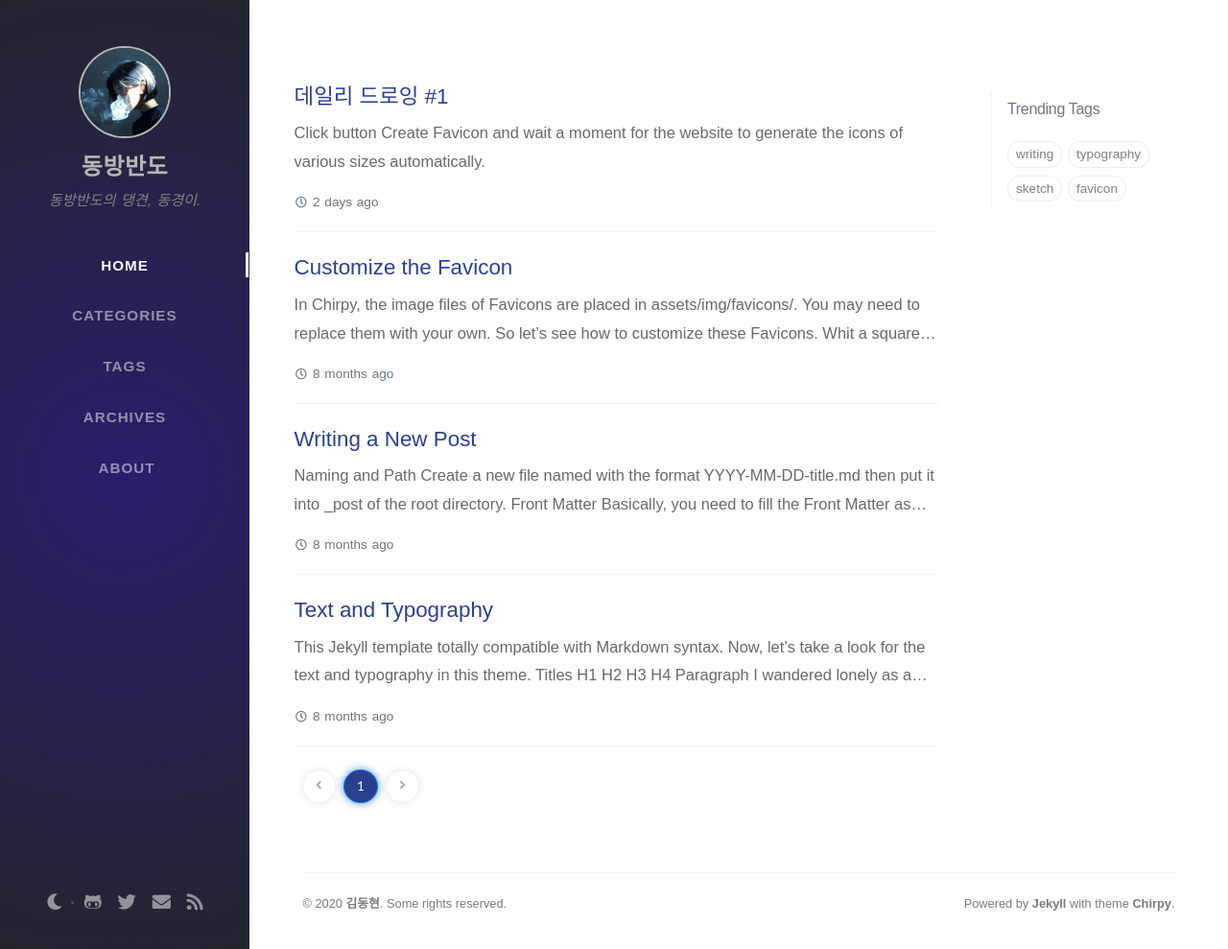
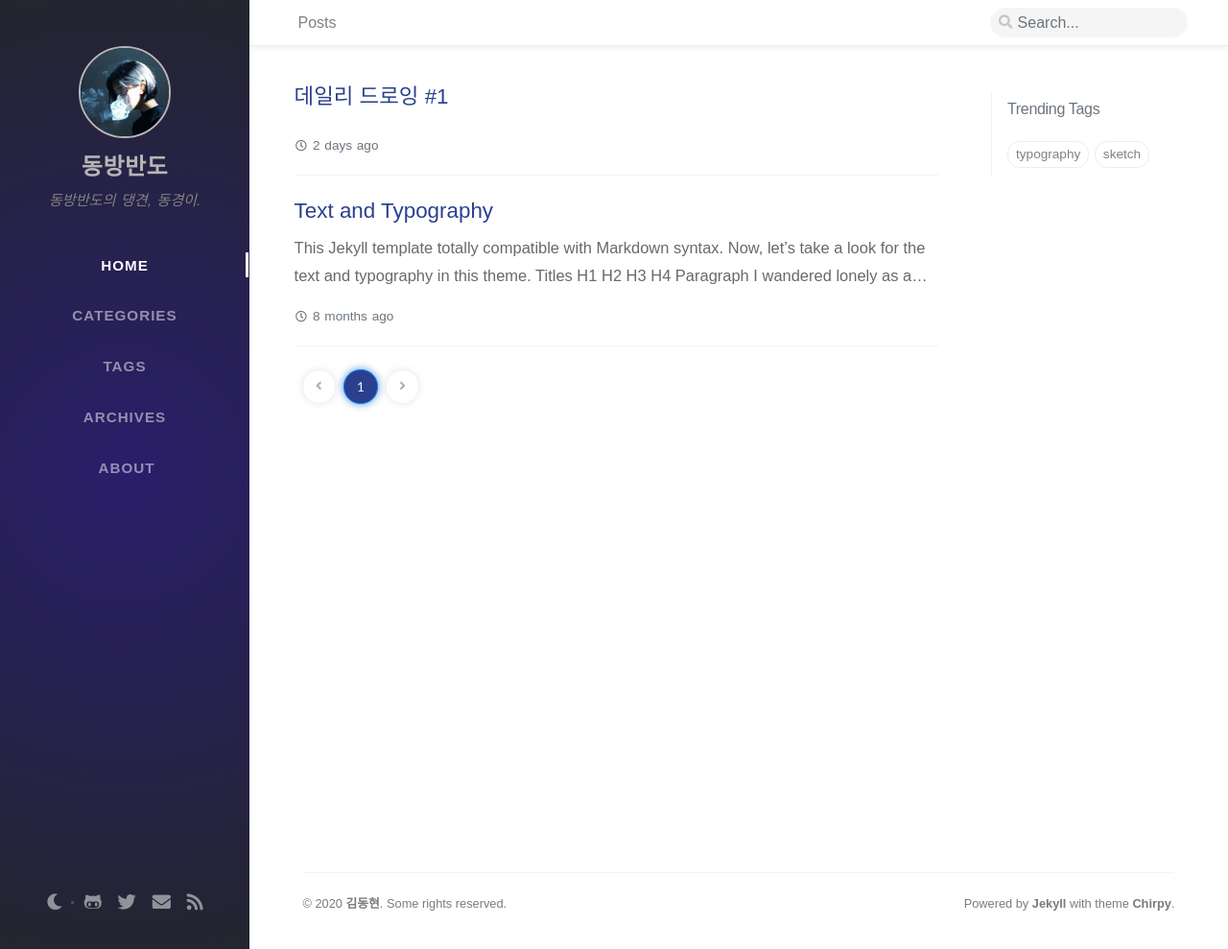
Before and after one commit to snoti151/snoti151.github.io, a Jekyll site: the page built from index.html, in a window 1280 px wide and 989 px high. Shown: the whole window at 96% size. Built offline with Jekyll 4.4.1, drawn with Linux system fonts in a browser that asks for light colours; nearby versions of some CDN libraries; some web fonts are replaced; the list of posts is cut into pages by our own code; comment, search, counter and statistics services are not loaded.

Commit message:
Posting-200406P03

````diff
--- a/_posts/2019-08-08-write-a-new-post.md
+++ /dev/null
@@ -1,131 +0,0 @@
----
-title: "Writing a New Post"
-date: 2019-08-08 14:10:00 +0800
-categories: [Blogging, Tutorial]
-tags: [writing]
----
-
-## Naming and Path
-
-Create a new file named with the format `YYYY-MM-DD-title.md` then put it into `_post` of the root directory.
-
-## Front Matter
-
-Basically, you need to fill the [Front Matter](https://jekyllrb.com/docs/front-matter/) as below at the top of the post:
-
-```yaml
----
-title: TITLE
-date: YYYY-MM-DD HH:MM:SS +/-TTTT
-categories: [TOP_CATEGORIE, SUB_CATEGORIE]
-tags: [TAG]     # TAG names should always be lowercase
----
-```
-
-> **Note**: The posts' ***layout*** has been set to `post` by default, so there is no need to add the variable ***layout*** in Front Matter block.
-
-- **Timezone of date**
-
-    In order to accurately record the release date of a post, you should not only setup the `timezone` of `_config.yml` but also provide the the post's timezone in field `date` of its Front Matter block. Format: `+/-TTTT`, e.g. `+0800`.
-
-- **Categories and Tags**
-
-    The `categories` of each post is designed to contain up to two elements, and the number of elements in `tags` can be zero to infinity.
-
-    The list of posts belonging to the same category/tag is recorded on a separate page. The number of such *category*/*tag* type pages is equal to the number of `categories`/`tags` for all posts, they must match perfectly.
-
-    let's say there is a post with front matter:
-```yaml
-categories: [Animal, Insect]
-tags: bee
-```
-
-    then we should have two *category* type pages placed in folder `categories` of root and one *tag* type page placed in folder `tags`  of root:
-```terminal
-jekyll-theme-chirpy
-├── categories
-│   ├── animal.html
-│   └── tutorial.html
-├── tags
-│   └── bee.html
-```
-
-    and the content of a *category* type page is
-```yaml
----
-layout: category
-title: CATEGORY_NAME        # e.g. Insect
-category: CATEGORY_NAME     # e.g. Insect
----
-```
-
-    the content of a *tag* type page is
-```yaml
----
-layout: tag
-title: TAG_NAME             # e.g. bee
-category: TAG_NAME          # e.g. bee
----
-```
-
-    With the increasing number of posts, the number of categories and tags will increase several times!  If we still manually create these *category*/*tag* type files, it will obviously be a super time-consuming job, and it is very likely to miss some of them(i.e. when you click on the missing `category` or `tag` link from a post or somewhere, it will complain to you '404'). The good news is that we got a lovely script tool to finish the pages creation stuff: `tools/init.sh`. See its usage [here]({{ "/posts/getting-started/#option-1-built-by-github-pages" | relative_url }}).
-
-## Table of Contents
-
-By default, the **T**able **o**f **C**ontents (TOC) is displayed on the right panel of the post. If you want to turn it off globally, go to `_config.yml` and set the variable `toc` to `false`. If you want to turn off TOC for specific post, add the following to post's [Front Matter](https://jekyllrb.com/docs/front-matter/):
-
-```yaml
----
-toc: false
----
-```
-
-
-## Comments
-
-Similar to TOC, the [Disqus](https://disqus.com/) comments is loaded by default in each post, and the global switch is defined by variable `comments` in file `_config.yml` . If you want to close the comment for specific post, add the following to the **Front Matter** of the post:
-
-```yaml
----
-comments: false
----
-```
-
-
-## Code Block
-
-Markdown symbols <code class="highlighter-rouge">```</code> can easily create a code block as following examples.
-
-```
-This is a common code snippet, without syntax highlight and line number.
-```
-
-## Specific Language
-
-Using <code class="highlighter-rouge">```Language</code> you will get code snippets with line Numbers and syntax highlight.
-
-> **Note**: The Jekyll style `{% raw %}{%{% endraw %} highlight LANGUAGE {% raw %}%}{% endraw %}` or `{% raw %}{%{% endraw %} highlight LANGUAGE linenos {% raw %}%}{% endraw %}` are not allowed to be used in this theme !
-
-```yaml
-# Yaml code snippet
-items:
-    - part_no:   A4786
-      descrip:   Water Bucket (Filled)
-      price:     1.47
-      quantity:  4
-```
-
-#### Liquid codes
-
-If you want to display the **Liquid** snippet, surround the liquid code with `{% raw %}{%{% endraw %} raw {%raw%}%}{%endraw%}` and `{% raw %}{%{% endraw %} endraw {%raw%}%}{%endraw%}` .
-
-{% raw %}
-```liquid
-{% if product.title contains 'Pack' %}
-  This product's title contains the word Pack.
-{% endif %}
-```
-{% endraw %}
-
-## Learn More
-For more knowledge about Jekyll posts, visit the [Jekyll Docs: Posts](https://jekyllrb.com/docs/posts/).
--- a/_posts/2019-08-11-customize-the-favicon.md
+++ /dev/null
@@ -1,26 +0,0 @@
----
-title: "Customize the Favicon"
-date: 2019-08-11 00:34:00 +0900
-categories: [Blogging, Tutorial]
-tags: [favicon]
-toc: false
----
-
-In [**Chirpy**](https://github.com/cotes2020/jekyll-theme-chirpy/), the image files of [Favicons](https://www.favicon-generator.org/about/) are placed in `assets/img/favicons/`. You may need to replace them with your own. So let's see how to customize these Favicons.
-
-Whit a square image (PNG, JPG or GIF) in hand, open the site [*Favicon & App Icon Generator*](https://www.favicon-generator.org/) and upload your original image.
-
-![upload-image]({{ "/assets/img/sample/upload-image.png" | relative_url }})
-
-Click button <kbd>Create Favicon</kbd> and wait a moment for the website to generate the icons of various sizes automatically.
-
-![download-icons]({{ "/assets/img/sample/download-icons.png" | relative_url }})
-
-Download the generated package, unzip and delete the following two from the extracted files:
-
-- browserconfig.xml
-- manifest.json
-
-Now, copy the rest image files (`.PNG` and `.ICO`) to cover the original one in folder `assets/img/favicons/`.
-
-Lastly, don't forget to rebuild your site so that the icon becomes your custom edition.
````
Also changed, not shown: _posts/2020-04-05-데일리-드로잉-[1].md (+0 -2 lines).
